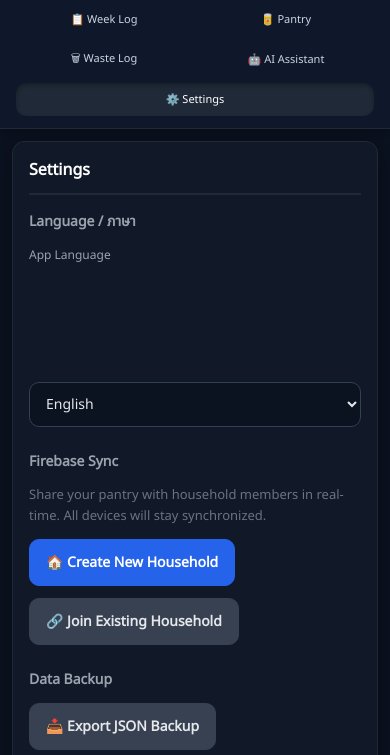
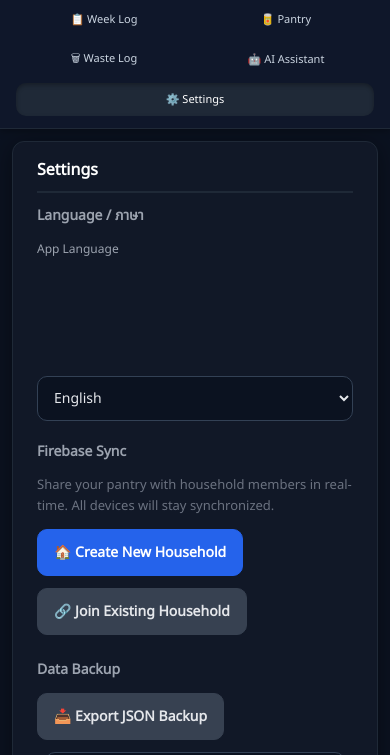
Before and after one commit to DucklingGod/grocery-tracker, a website: page index.html in a window 390 px wide. Both pictures are taken after a click on the button "⚙️ Settings". Shown: the part 89-844 px from the top of the page. Drawn offline with Linux system fonts and the light colour scheme.

Commit message:
Further reduce padding and margins in settings for compact mobile view

```diff
--- a/index.html
+++ b/index.html
@@ -349,12 +349,12 @@
 
   <!-- SETTINGS -->
   <section id="view-settings" class="view">
-    <div class="card" style="padding-top:16px">
-      <h3 data-i18n="settingsTitle" style="margin-bottom:16px">⚙️ Settings & Data Management</h3>
+    <div class="card" style="padding:16px 24px">
+      <h3 data-i18n="settingsTitle" style="margin:0 0 12px 0;padding-bottom:8px">⚙️ Settings & Data Management</h3>
 
       <!-- Language Selection -->
-      <div style="margin-bottom:24px">
-        <h4 style="color:#9ca3af;font-size:14px;margin-bottom:8px" data-i18n="languageSection">Language / ภาษา</h4>
+      <div style="margin-bottom:20px">
+        <h4 style="color:#9ca3af;font-size:14px;margin-bottom:8px;margin-top:0" data-i18n="languageSection">Language / ภาษา</h4>
         <div class="form-row">
           <label style="color:#9ca3af;flex:0 0 120px" data-i18n="languageLabel">App Language</label>
           <select id="languageSelect" class="flex-input">
--- a/service-worker.js
+++ b/service-worker.js
@@ -1,4 +1,4 @@
-const CACHE_NAME = 'grocery-cache-v25';
+const CACHE_NAME = 'grocery-cache-v26';
 const ASSETS = [
   './',
   './index.html',
```
